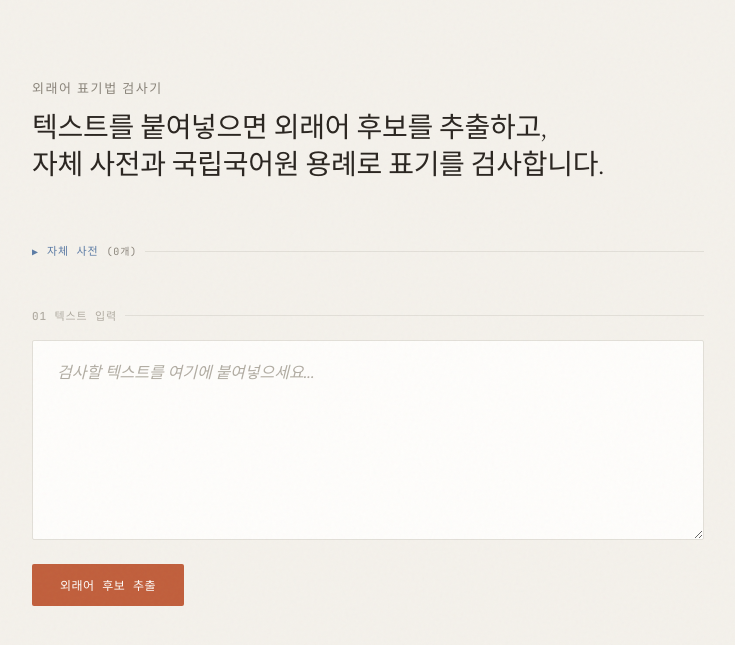
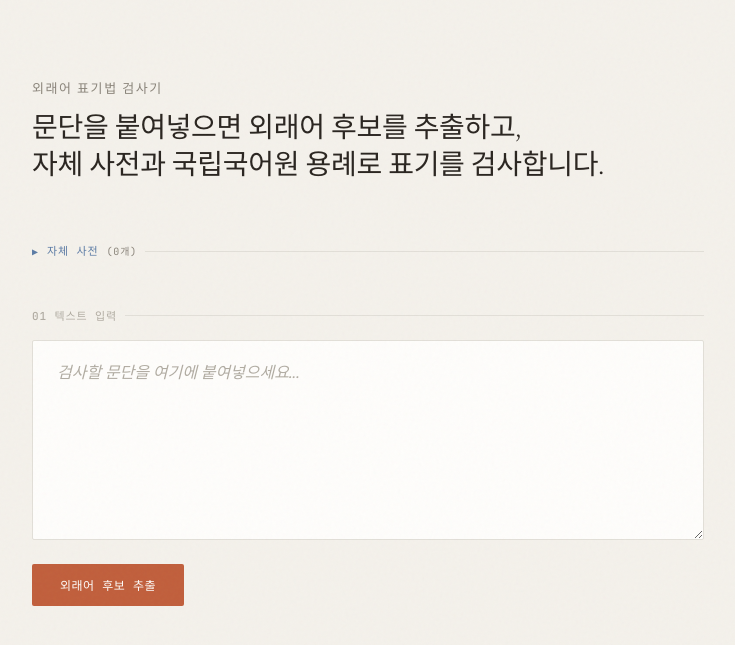
Before and after one commit to theorakim/foreign-name-checker, a Flask app: page / in a window 1280 px wide. Shown: the top 645 px of the page, without its empty margins (272-1007 px from the left). Run offline with Flask 3, Linux system fonts and the light colour scheme.

Commit message:
fix: 외래어 인명 후보를 성/이름 단위로 분리 추출, UI 문구 수정
Co-Authored-By: Claude Sonnet 4.6 <noreply@anthropic.com>

```diff
--- a/app.py
+++ b/app.py
@@ -123,11 +123,11 @@ def extract_candidates(text):
                 break
             foreign_words.insert(0, w)
         if foreign_words:
-            korean_name = " ".join(foreign_words)
+            for w in foreign_words:
+                if len(w) >= 2:
+                    candidates.add(w)
         else:
             continue  # 외래어 부분이 없으면 스킵
-        if len(korean_name.replace(" ", "")) >= 2:
-            candidates.add(korean_name)
 
     # kiwipiepy 형태소 분석
     result = kiwi.analyze(text)
@@ -154,10 +154,16 @@ def extract_candidates(text):
                     break
             merged = "".join(parts)
             i = j
-            clean = merged.replace(" ", "")
-            if len(clean) >= 2 and all('가' <= ch <= '힣' for ch in clean):
-                if not _is_likely_korean_phrase(merged):
-                    candidates.add(merged)
+            if " " in merged:
+                for part in merged.split():
+                    if len(part) >= 2 and all('가' <= ch <= '힣' for ch in part):
+                        if not _is_likely_korean_phrase(part):
+                            candidates.add(part)
+            else:
+                clean = merged.replace(" ", "")
+                if len(clean) >= 2 and all('가' <= ch <= '힣' for ch in clean):
+                    if not _is_likely_korean_phrase(merged):
+                        candidates.add(merged)
         else:
             i += 1
 
--- a/templates/index.html
+++ b/templates/index.html
@@ -748,7 +748,7 @@
 <div class="container">
   <header>
     <h1>외래어 표기법 검사기</h1>
-    <p>텍스트를 붙여넣으면 외래어 후보를 추출하고,<br>자체 사전과 국립국어원 용례로 표기를 검사합니다.</p>
+    <p>문단을 붙여넣으면 외래어 후보를 추출하고,<br>자체 사전과 국립국어원 용례로 표기를 검사합니다.</p>
   </header>
 
   <!-- 자체 사전 패널 -->
@@ -795,7 +795,7 @@
   <!-- 1단계: 텍스트 입력 -->
   <section class="input-section" id="inputSection">
     <div class="step-label">01 텍스트 입력</div>
-    <textarea id="textInput" placeholder="검사할 텍스트를 여기에 붙여넣으세요..."></textarea>
+    <textarea id="textInput" placeholder="검사할 문단을 여기에 붙여넣으세요..."></textarea>
     <button class="btn btn-primary" id="extractBtn" onclick="extractCandidates()">외래어 후보 추출</button>
   </section>
 
@@ -803,7 +803,7 @@
   <div class="empty-notice" id="emptyNotice">
     <div class="empty-notice-text">
       추출된 외래어 후보가 없습니다.<br>
-      아래에서 직접 단어를 추가하거나, 다른 텍스트를 입력해 보세요.
+      아래에서 직접 단어를 추가하거나, 다른 문단을 입력해 보세요.
     </div>
     <div class="candidate-actions">
       <input type="text" class="add-word-input" id="addWordInputEmpty"
```
